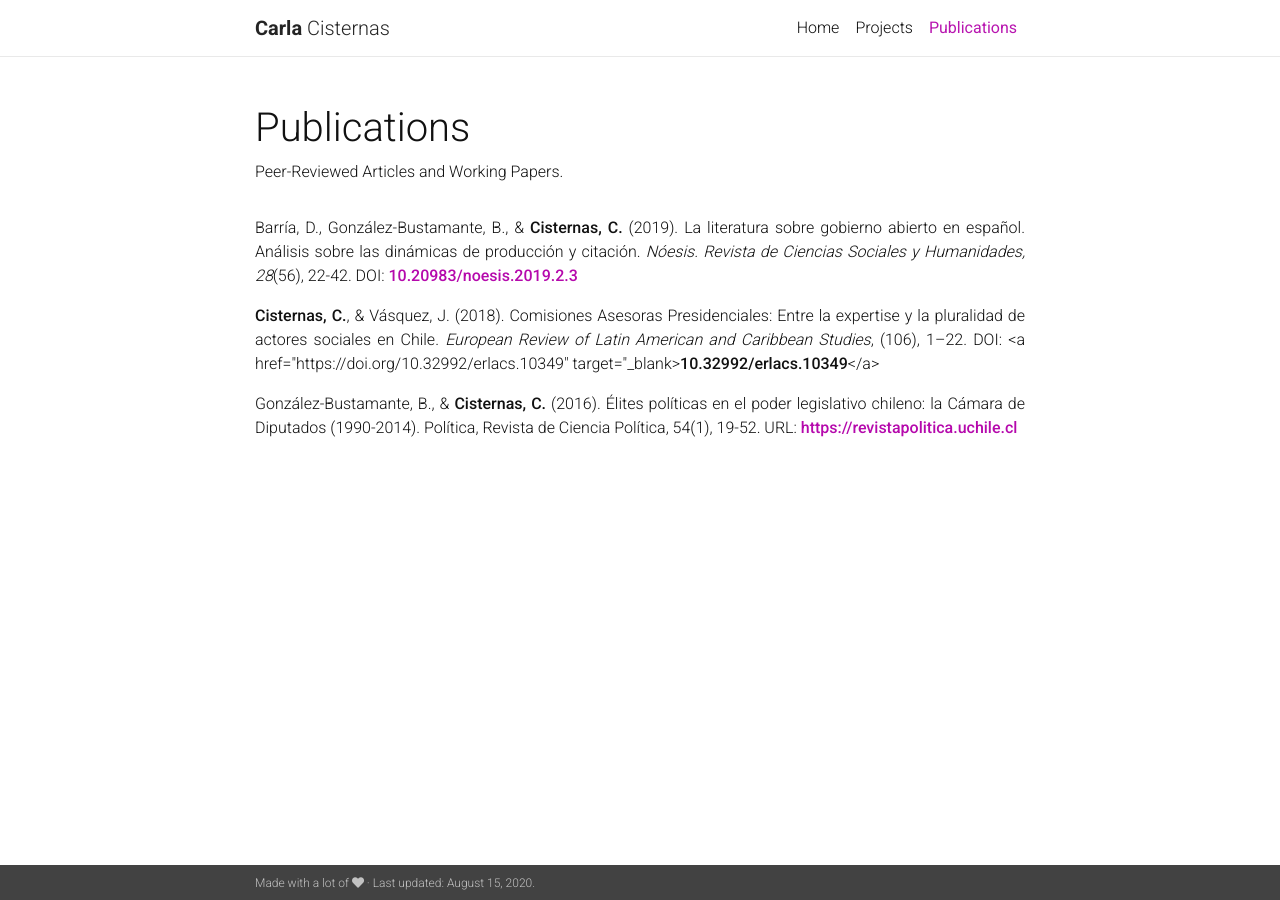
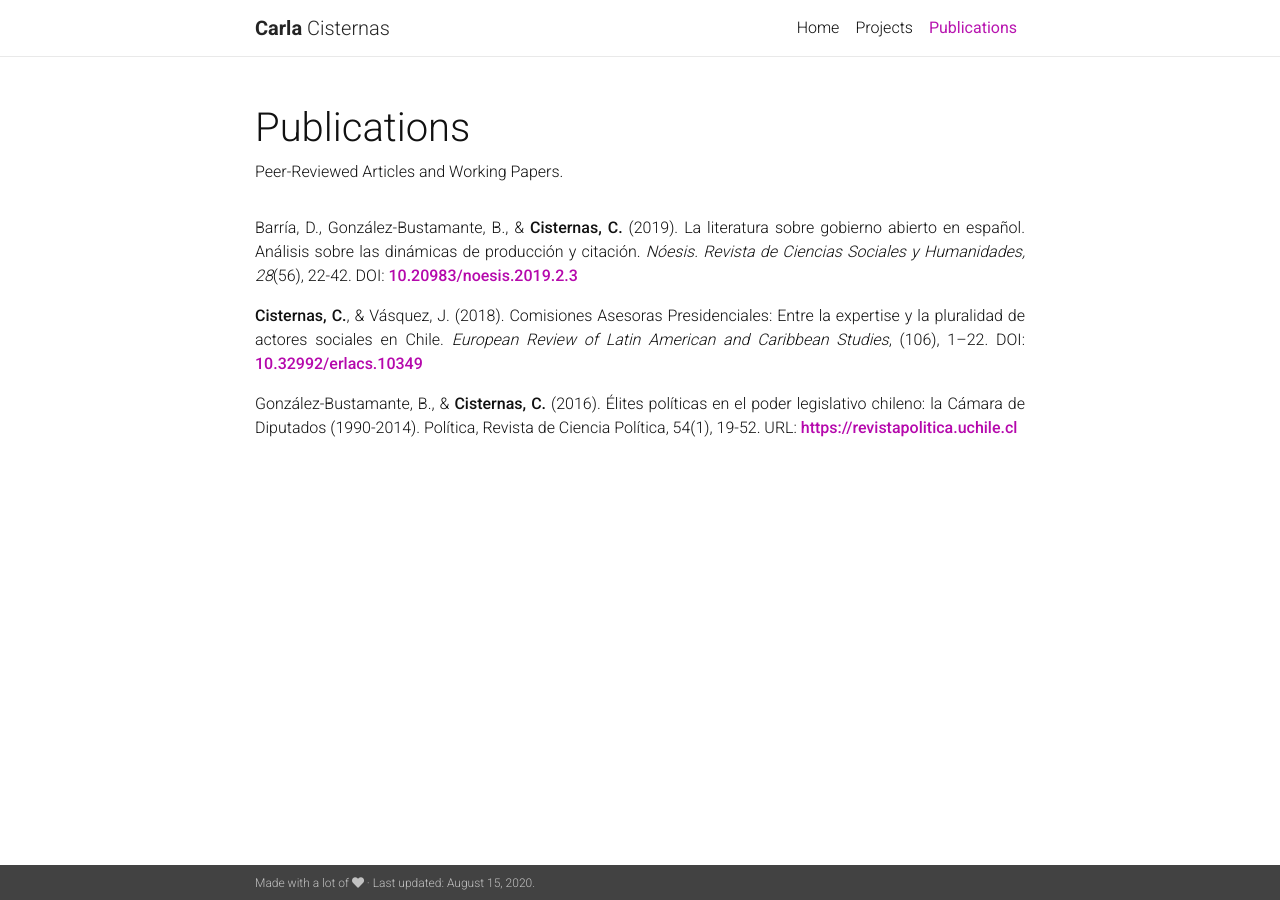
Before and after one commit to training-datalab/carlacisternas.com, a Jekyll site: the page built from _pages/publications.md, in a window 1280 px wide. Built offline with Jekyll 4.4.1, drawn with Linux system fonts in a browser that asks for light colours; nearby versions of some CDN libraries; a style sheet for code colours, icons or effects is not loaded.

Commit message:
Update publications.md

```diff
--- a/_pages/publications.md
+++ b/_pages/publications.md
@@ -10,7 +10,7 @@ nav: true
 
 <p align="justify">Barría, D., González-Bustamante, B., &amp; <strong>Cisternas, C.</strong> (2019). La literatura sobre gobierno abierto en español. Análisis sobre las dinámicas de producción y citación. <em>Nóesis. Revista de Ciencias Sociales y Humanidades, 28</em>(56), 22-42. DOI: <a href="http://doi.org1/0.20983/noesis.2019.2.3" target="_blank"><strong>10.20983/noesis.2019.2.3</strong></a></p>
 
-<p align="justify"><strong>Cisternas, C.</strong>, &amp; Vásquez, J. (2018). Comisiones Asesoras Presidenciales: Entre la expertise y la pluralidad de actores sociales en Chile. <em>European Review of Latin American and Caribbean Studies</em>, (106), 1–22. DOI: <a href="https://doi.org/10.32992/erlacs.10349" target="_blank><strong>10.32992/erlacs.10349</strong></a></p>
+<p align="justify"><strong>Cisternas, C.</strong>, &amp; Vásquez, J. (2018). Comisiones Asesoras Presidenciales: Entre la expertise y la pluralidad de actores sociales en Chile. <em>European Review of Latin American and Caribbean Studies</em>, (106), 1–22. DOI: <a href="https://doi.org/10.32992/erlacs.10349" target="_blank"><strong>10.32992/erlacs.10349</strong></a></p>
 
 <p align="justify">González-Bustamante, B., &amp; <strong>Cisternas, C.</strong> (2016). Élites políticas en el poder legislativo chileno: la Cámara de Diputados (1990-2014). Política, Revista de Ciencia Política, 54(1), 19-52. URL: <a href="https://revistapolitica.uchile.cl/index.php/RP/article/view/42691" targe="_blank"><strong>https://revistapolitica.uchile.cl</strong></a></p>
 
```
